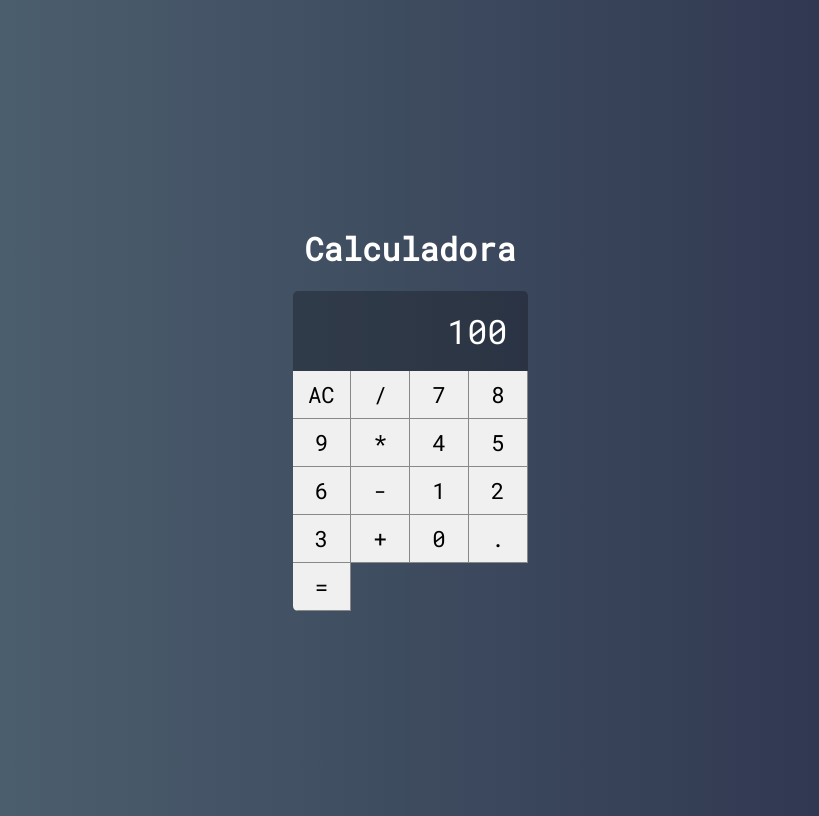
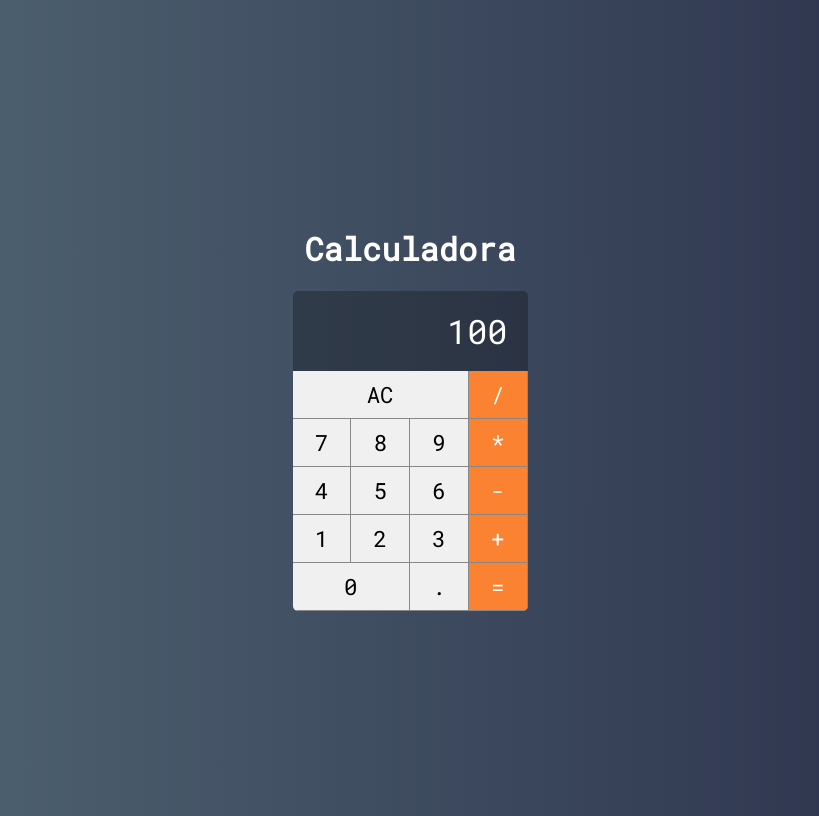
Before and after one commit to jpcchaves/Calculadora, a React (Create React App) app in the folder calculadora/: page / in a window 1280 px wide. Shown: the whole page, without its empty margins (230-1049 px from the left). Built offline with nearby package versions, Linux system fonts and the light colour scheme.

Commit message:
captured the calculator events

```diff
--- a/calculadora/src/main/Calculator.jsx
+++ b/calculadora/src/main/Calculator.jsx
@@ -5,27 +5,50 @@
 import Display from '../components/Display'
 
 export default class Calculator extends Component {
+
+    constructor(props){
+        super(props)
+        this.clearMemory = this.clearMemory.bind(this)
+
+        this.setOperation = this.setOperation.bind(this)
+
+        this.clearMemory = this.clearMemory.bind(this)
+    }
+
+    clearMemory(){
+        console.log('limpar')
+    }
+
+    setOperation(operation){
+        console.log(operation)
+    }
+
+    addDigit(n){
+        console.log(n)
+    }
+
     render() {
+
         return (
             <div className="calculator">
                 <Display value={100}/>
-                <Button label="AC"/>
-                <Button label="/"/>
-                <Button label="7"/>
-                <Button label="8"/>
-                <Button label="9"/>
-                <Button label="*"/>
-                <Button label="4"/>
-                <Button label="5"/>
-                <Button label="6"/>
-                <Button label="-"/>
-                <Button label="1"/>
-                <Button label="2"/>
-                <Button label="3"/>
-                <Button label="+"/>
-                <Button label="0"/>
-                <Button label="."/>
-                <Button label="="/>
+                <Button label="AC" click={this.clearMemory} triple/>
+                <Button label="/" click={this.setOperation} operation/>
+                <Button label="7" click={this.addDigit}/>
+                <Button label="8" click={this.addDigit}/>
+                <Button label="9" click={this.addDigit}/>
+                <Button label="*" click={this.setOperation} operation/>
+                <Button label="4" click={this.addDigit}/>
+                <Button label="5" click={this.addDigit}/>
+                <Button label="6" click={this.addDigit}/>
+                <Button label="-" click={this.setOperation} operation/>
+                <Button label="1" click={this.addDigit}/>
+                <Button label="2" click={this.addDigit}/>
+                <Button label="3" click={this.addDigit}/>
+                <Button label="+" click={this.setOperation} operation/>
+                <Button label="0" click={this.addDigit} double/>
+                <Button label="." click={this.addDigit}/>
+                <Button label="=" click={this.setOperation} operation/>
             </div>
         )
     }
```
